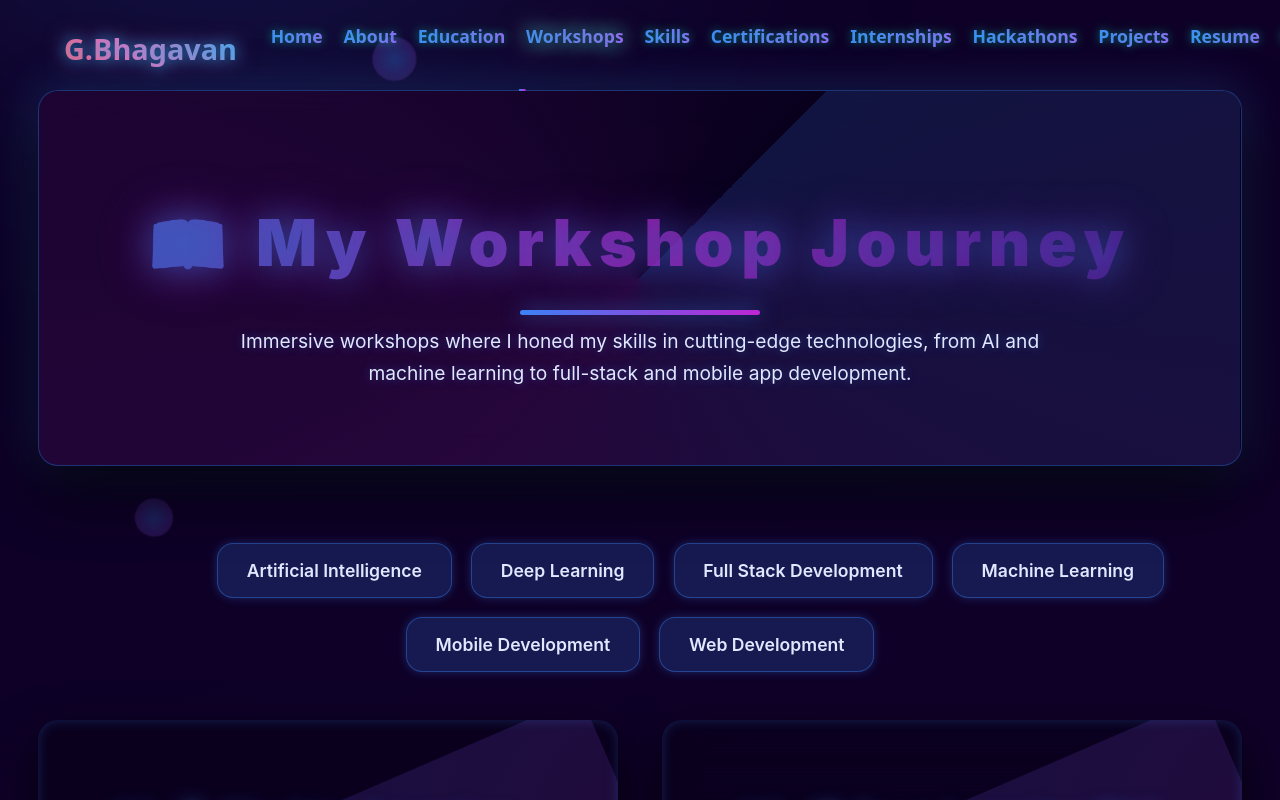
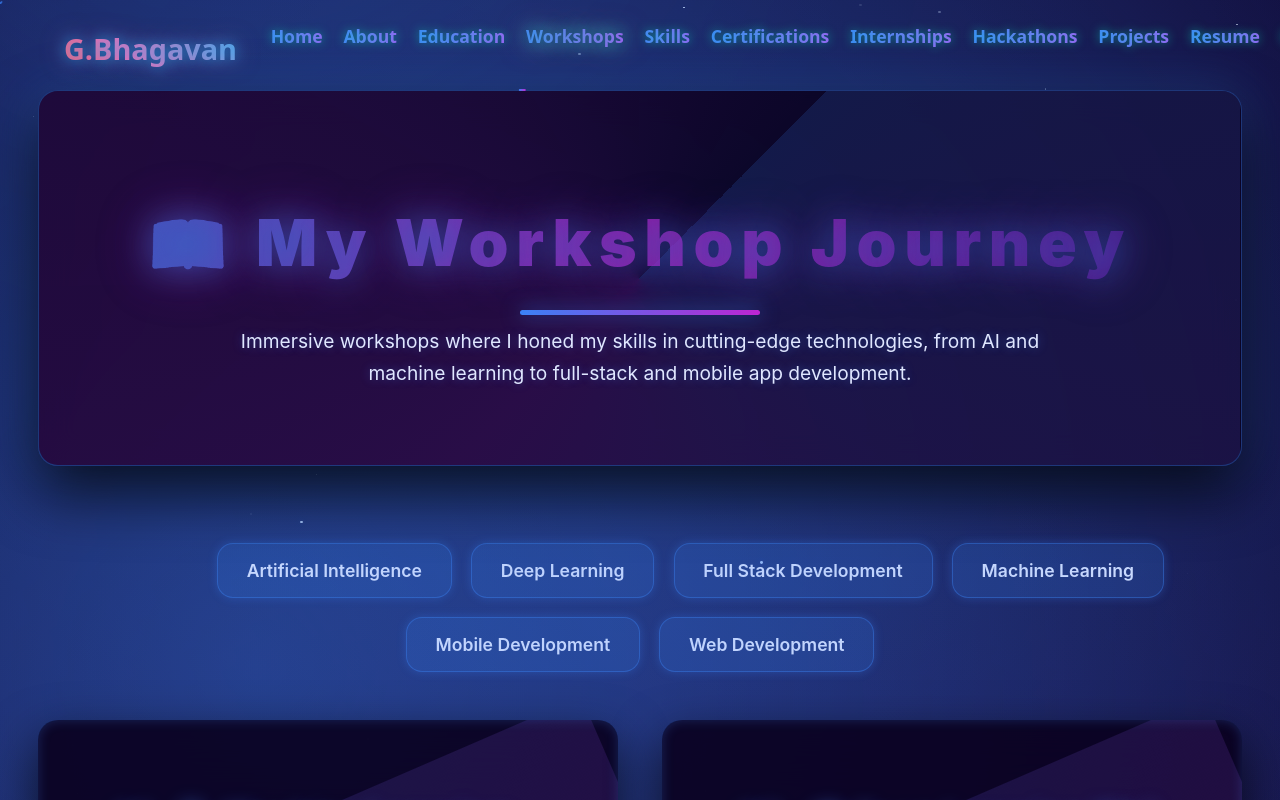
Before and after one commit to bhagavan444/myportfolio, a React (Vite) app: page /workshops in a window 1280 px wide. Built offline with nearby package versions, Linux system fonts and the light colour scheme.

Commit message:
third commit

```diff
--- a/src/pages/Workshops.jsx
+++ b/src/pages/Workshops.jsx
@@ -1,5 +1,5 @@
 import React, { useEffect, useState, useCallback, useMemo, useRef } from 'react';
-import { motion, AnimatePresence, useScroll, useTransform, useSpring } from 'framer-motion';
+import { motion, AnimatePresence, useScroll, useTransform, useSpring, useMotionValue } from 'framer-motion';
 import { FaCode, FaLaptopCode, FaMobileAlt, FaBrain, FaCogs, FaDatabase } from 'react-icons/fa';
 import {
   SiMongodb,
@@ -22,7 +22,61 @@ import {
   SiKeras,
 } from 'react-icons/si';
 
-// Tech icon component with carousel effect
+// Starfield Component (from Internships.jsx)
+const Starfield = ({ starCount = 120 }) => {
+  return (
+    <div style={{ position: 'absolute', top: 0, left: 0, right: 0, bottom: 0, zIndex: -1 }}>
+      {[...Array(starCount)].map((_, i) => {
+        const size = Math.random() * 2 + 1;
+        const duration = Math.random() * 2 + 1;
+        return (
+          <motion.div
+            key={`star-${i}`}
+            style={{
+              position: 'absolute',
+              top: `${Math.random() * 100}%`,
+              left: `${Math.random() * 100}%`,
+              width: size,
+              height: size,
+              background: 'white',
+              borderRadius: '50%',
+              boxShadow: '0 0 5px rgba(59, 130, 246, 0.3)',
+            }}
+            initial={{ opacity: 0 }}
+            animate={{ opacity: [0, 1, 0, 0.5] }}
+            transition={{
+              duration: duration,
+              repeat: Infinity,
+              repeatType: 'loop',
+              delay: Math.random() * 3,
+            }}
+          />
+        );
+      })}
+      {[...Array(3)].map((_, i) => (
+        <motion.div
+          key={`comet-${i}`}
+          style={{
+            position: 'absolute',
+            width: 2,
+            height: 2,
+            background: 'rgba(59, 130, 246, 0.8)',
+            borderRadius: '50%',
+            boxShadow: '0 0 10px rgba(59, 130, 246, 0.5)',
+          }}
+          initial={{ x: '100%', y: `${Math.random() * 100}%`, opacity: 0 }}
+          animate={{
+            x: '-100%',
+            opacity: [0, 1, 0],
+            transition: { duration: 3 + i * 0.5, repeat: Infinity, ease: 'linear' },
+          }}
+        />
+      ))}
+    </div>
+  );
+};
+
+// Tech Icon Component with carousel effect
 const TechIcon = React.memo(({ tech, index }) => {
   const iconMap = {
     MongoDB: { icon: <SiMongodb />, label: 'MongoDB' },
@@ -95,7 +149,7 @@ const TechIcon = React.memo(({ tech, index }) => {
   );
 });
 
-// Concept tag component with floating animation
+// Concept Tag Component with floating animation
 const ConceptTag = React.memo(({ concept, index }) => (
   <motion.span
     style={{
@@ -145,7 +199,7 @@ const workshops = [
     tech: 'Python, TensorFlow, Keras, Neural Networks, Numpy, Pandas, Scikit-learn, Matplotlib, Seaborn',
     concepts: ['Convolutional Neural Networks', 'Backpropagation', 'Activation Functions', 'Hyperparameter Tuning'],
     icon: FaBrain,
-    achievements: [ 'Presented at a tech conference'],
+    achievements: ['Presented at a tech conference'],
   },
   {
     title: '📱 Mobile App Development',
@@ -476,6 +530,11 @@ const animationStyles = `
     0% { transform: translateX(0); }
     100% { transform: translateX(-100%); }
   }
+  @keyframes bgShift {
+    0% { background-position: 0% 50%; }
+    50% { background-position: 600% 50%; }
+    100% { background-position: 0% 50%; }
+  }
 `;
 
 // Animation Variants
@@ -546,11 +605,26 @@ const Workshops = () => {
   const [filter, setFilter] = useState('All');
   const [windowWidth, setWindowWidth] = useState(typeof window !== 'undefined' ? window.innerWidth : 1024);
   const [selectedWorkshop, setSelectedWorkshop] = useState(null);
-  const { scrollYProgress } = useScroll();
+  const containerRef = useRef(null);
+  const { scrollYProgress } = useScroll({ target: containerRef, offset: ['start end', 'end start'] });
   const opacity = useSpring(useTransform(scrollYProgress, [0, 0.5], [0.4, 1]), { stiffness: 150, damping: 20 });
   const scale = useSpring(useTransform(scrollYProgress, [0, 0.5], [0.85, 1]), { stiffness: 150, damping: 20 });
   const rotate = useSpring(useTransform(scrollYProgress, [0, 0.5], [-5, 0]), { stiffness: 150, damping: 20 });
-  const containerRef = useRef(null);
+  const mouseX = useMotionValue(0);
+  const mouseY = useMotionValue(0);
+
+  const backgroundGradient = useTransform(
+    [mouseX, mouseY],
+    ([latestX, latestY]) =>
+      `radial-gradient(circle at ${latestX + window.innerWidth / 2}px ${
+        latestY + window.innerHeight / 2
+      }px, rgba(59, 130, 246, 0.25), transparent 40%)`
+  );
+
+  const handleMouseMove = useCallback((e) => {
+    mouseX.set(e.clientX - window.innerWidth / 2);
+    mouseY.set(e.clientY - window.innerHeight / 2);
+  }, [mouseX, mouseY]);
 
   useEffect(() => {
     const handleResize = () => setWindowWidth(window.innerWidth);
@@ -614,34 +688,13 @@ const Workshops = () => {
       variants={containerVariants}
       initial="hidden"
       animate="visible"
+      onMouseMove={handleMouseMove}
       role="region"
       aria-label="Workshops section"
     >
       <style>{animationStyles}</style>
-      {/* Background Particles */}
-      {[...Array(20)].map((_, i) => (
-        <motion.div
-          key={i}
-          style={{
-            position: 'absolute',
-            width: `clamp(0.5rem, calc(0.1vw + ${0.5 + i * 0.1}rem), ${1 + i * 0.15}rem)`,
-            height: `clamp(0.5rem, calc(0.1vw + ${0.5 + i * 0.1}rem), ${1 + i * 0.15}rem)`,
-            background: 'radial-gradient(circle, rgba(59, 130, 246, 0.5), rgba(192, 38, 211, 0.3))',
-            borderRadius: '50%',
-            top: `${Math.random() * 100}%`,
-            left: `${Math.random() * 100}%`,
-            pointerEvents: 'none',
-          }}
-          animate={{
-            y: [0, -30, 0],
-            opacity: [0.2, 0.7, 0.2],
-            scale: [1, 1.4, 1],
-            rotate: [0, 360, 0],
-          }}
-          transition={{ duration: 4 + i * 0.3, repeat: Infinity, ease: 'easeInOut' }}
-        />
-      ))}
-      {/* Holographic Glow */}
+      <Starfield />
+      <motion.div style={{ position: 'absolute', inset: 0, background: backgroundGradient }} />
       <motion.div
         style={{
           ...styles.holographicGlow,
@@ -649,7 +702,7 @@ const Workshops = () => {
           animation: 'glowShift 12s ease-in-out infinite',
         }}
       />
-      {/* Header Section */}
+      <motion.div style={styles.overlay} />
       <motion.header
         style={{
           ...styles.header,
@@ -682,7 +735,6 @@ const Workshops = () => {
           Immersive workshops where I honed my skills in cutting-edge technologies, from AI and machine learning to full-stack and mobile app development.
         </p>
       </motion.header>
-      {/* Filter Bar */}
       <motion.div
         style={{
           ...styles.filterBar,
@@ -713,7 +765,6 @@ const Workshops = () => {
           ))}
         </AnimatePresence>
       </motion.div>
-      {/* Workshops Grid */}
       <motion.div
         style={{
           ...styles.grid,
@@ -829,7 +880,6 @@ const Workshops = () => {
           })}
         </AnimatePresence>
       </motion.div>
-      {/* Expanded Tile Modal */}
       <AnimatePresence>
         {selectedWorkshop && (
           <>
@@ -870,7 +920,7 @@ const Workshops = () => {
                 }}
                 variants={tileChildVariants}
               >
-                <selectedWorkshop.icon style={{ fontSize: 'clamp(1.2rem, 2.5vw, 1.5rem)' }} />
+                <IconComp style={{ fontSize: 'clamp(1.2rem, 2.5vw, 1.5rem)' }} />
                 #{workshops.indexOf(selectedWorkshop) + 1} • {selectedWorkshop.title}
               </motion.h3>
               <motion.p
```
